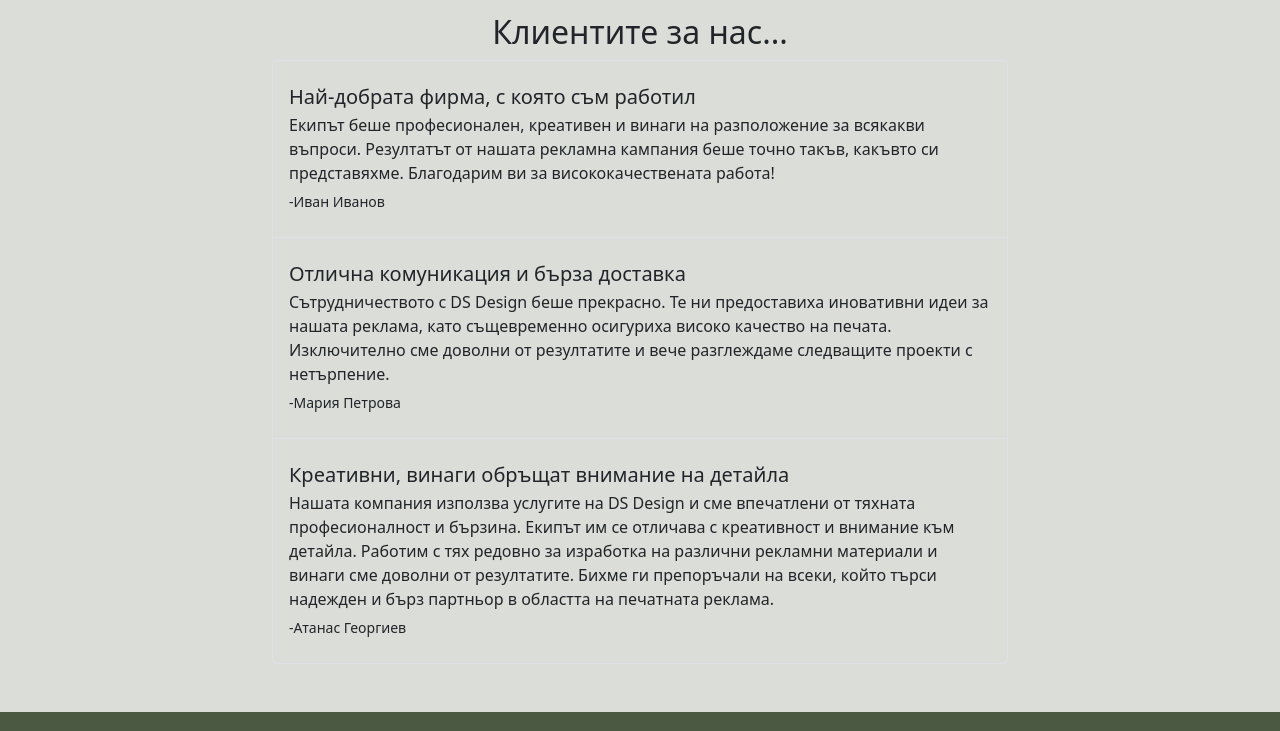
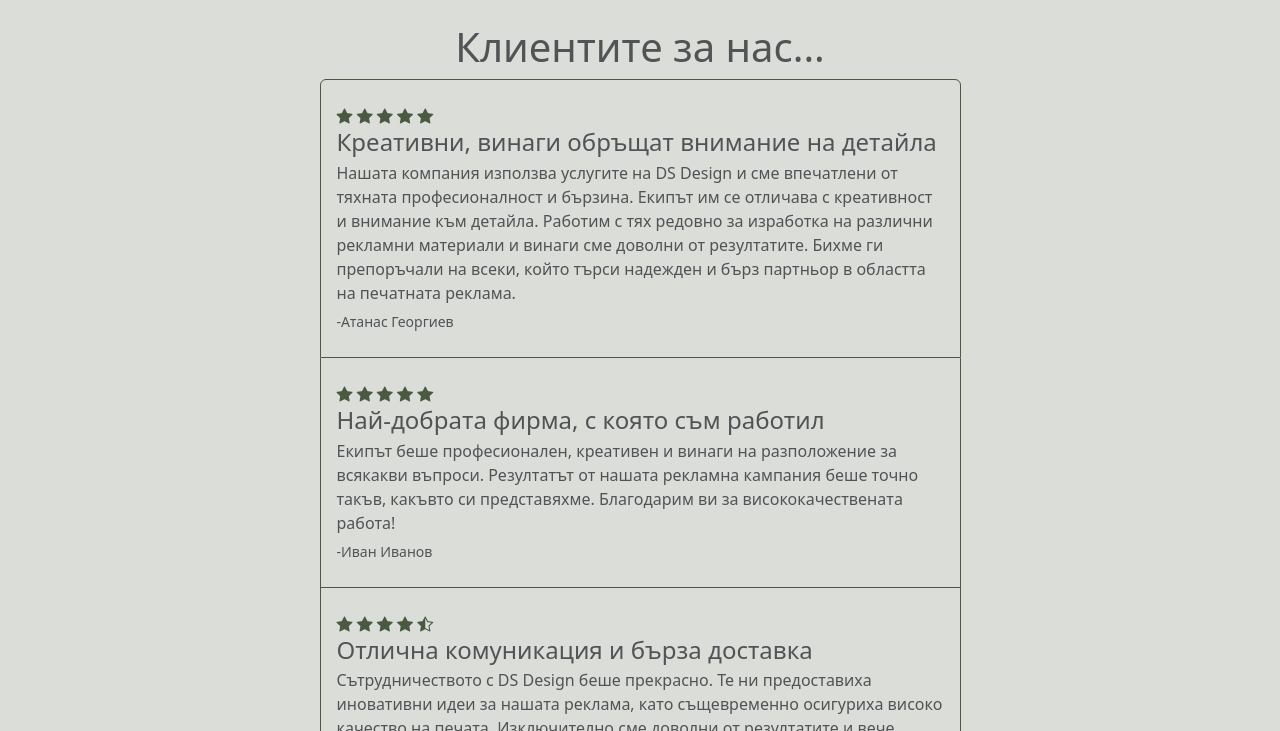
Before and after one commit to silvyraicheva/Print-Advertising-Project, a website: page pages/index.html in a window 1280 px wide. Shown: the part 1070-1801 px from the top of the page. Drawn offline with nearby package versions, Linux system fonts and the light colour scheme.

Commit message:
Testimonials added

```diff
--- a/pages/index.html
+++ b/pages/index.html
@@ -119,7 +119,7 @@
                         />
                     </div>
                     <div class="col-md m-5">
-                        <h2>Какво получавате?</h2>
+                        <h2 class="display-6 text-muted">Какво получавате?</h2>
                         <ul class="text-muted fs-5 p-3">
                             <li class="m-2">
                                 Бърза доставка на вашите продукти във всяка
@@ -145,46 +145,24 @@
                 <!-- testimonials -->
                 <section id="reviews" class="mb-5">
                     <div class="text-center">
-                        <h2>Клиентите за нас...</h2>
+                        <h2 class="display-6 text-muted">
+                            Клиентите за нас...
+                        </h2>
                     </div>
                     <div class="row justify-content-center">
-                        <div class="col-lg-8">
-                            <div class="list-group">
+                        <div class="col-md-7">
+                            <div class="list-group text-muted">
                                 <div class="list-group-item py-4">
-                                    <h5 class="mb-1">
-                                        Най-добрата фирма, с която съм работил
-                                    </h5>
-                                    <p class="mb-1">
-                                        Екипът беше професионален, креативен и
-                                        винаги на разположение за всякакви
-                                        въпроси. Резултатът от нашата рекламна
-                                        кампания беше точно такъв, какъвто си
-                                        представяхме. Благодарим ви за
-                                        висококачествената работа!
-                                    </p>
-                                    <small>-Иван Иванов</small>
-                                </div>
-                                <div class="list-group-item py-4">
-                                    <h5 class="mb-1">
-                                        Отлична комуникация и бърза доставка
-                                    </h5>
-                                    <p class="mb-1">
-                                        Сътрудничеството с DS Design беше
-                                        прекрасно. Те ни предоставиха иновативни
-                                        идеи за нашата реклама, като
-                                        същевременно осигуриха високо качество
-                                        на печата. Изключително сме доволни от
-                                        резултатите и вече разглеждаме
-                                        следващите проекти с нетърпение.
-                                    </p>
-                                    <small>-Мария Петрова</small>
-                                </div>
-                                <div class="list-group-item py-4">
-                                    <h5 class="mb-1">
+                                    <i class="bi bi-star-fill text-primary"></i>
+                                    <i class="bi bi-star-fill text-primary"></i>
+                                    <i class="bi bi-star-fill text-primary"></i>
+                                    <i class="bi bi-star-fill text-primary"></i>
+                                    <i class="bi bi-star-fill text-primary"></i>
+                                    <h5 class="mb-1 fs-4 text-muted">
                                         Креативни, винаги обръщат внимание на
                                         детайла
                                     </h5>
-                                    <p class="mb-1">
+                                    <p class="mb-1 text-muted">
                                         Нашата компания използва услугите на DS
                                         Design и сме впечатлени от тяхната
                                         професионалност и бързина. Екипът им се
@@ -196,7 +174,52 @@
                                         търси надежден и бърз партньор в
                                         областта на печатната реклама.
                                     </p>
-                                    <small>-Атанас Георгиев</small>
+                                    <small class="text-muted"
+                                        >-Атанас Георгиев</small
+                                    >
+                                </div>
+                                <div class="list-group-item py-4">
+                                    <i class="bi bi-star-fill text-primary"></i>
+                                    <i class="bi bi-star-fill text-primary"></i>
+                                    <i class="bi bi-star-fill text-primary"></i>
+                                    <i class="bi bi-star-fill text-primary"></i>
+                                    <i class="bi bi-star-fill text-primary"></i>
+                                    <h5 class="mb-1 fs-4 text-muted">
+                                        Най-добрата фирма, с която съм работил
+                                    </h5>
+                                    <p class="mb-1 text-muted">
+                                        Екипът беше професионален, креативен и
+                                        винаги на разположение за всякакви
+                                        въпроси. Резултатът от нашата рекламна
+                                        кампания беше точно такъв, какъвто си
+                                        представяхме. Благодарим ви за
+                                        висококачествената работа!
+                                    </p>
+                                    <small class="text-muted"
+                                        >-Иван Иванов</small
+                                    >
+                                </div>
+                                <div class="list-group-item py-4">
+                                    <i class="bi bi-star-fill text-primary"></i>
+                                    <i class="bi bi-star-fill text-primary"></i>
+                                    <i class="bi bi-star-fill text-primary"></i>
+                                    <i class="bi bi-star-fill text-primary"></i>
+                                    <i class="bi bi-star-half text-primary"></i>
+                                    <h5 class="mb-1 fs-4 text-muted">
+                                        Отлична комуникация и бърза доставка
+                                    </h5>
+                                    <p class="mb-1 text-muted">
+                                        Сътрудничеството с DS Design беше
+                                        прекрасно. Те ни предоставиха иновативни
+                                        идеи за нашата реклама, като
+                                        същевременно осигуриха високо качество
+                                        на печата. Изключително сме доволни от
+                                        резултатите и вече разглеждаме
+                                        следващите проекти с нетърпение.
+                                    </p>
+                                    <small class="text-muted"
+                                        >-Мария Петрова</small
+                                    >
                                 </div>
                             </div>
                         </div>
--- a/sass/main.scss
+++ b/sass/main.scss
@@ -3,6 +3,6 @@ $primary: #4b5842;
 $secondary: #c7d59f;
 $danger: #550c18;
 $body-bg: #daddd8;
-
+$list-group-border-color: #4b5842;
 // importing bootstrap
 @import "../node_modules/bootstrap/scss/bootstrap";
```
Also changed, not shown: css/main.min.css, 1 other file.
